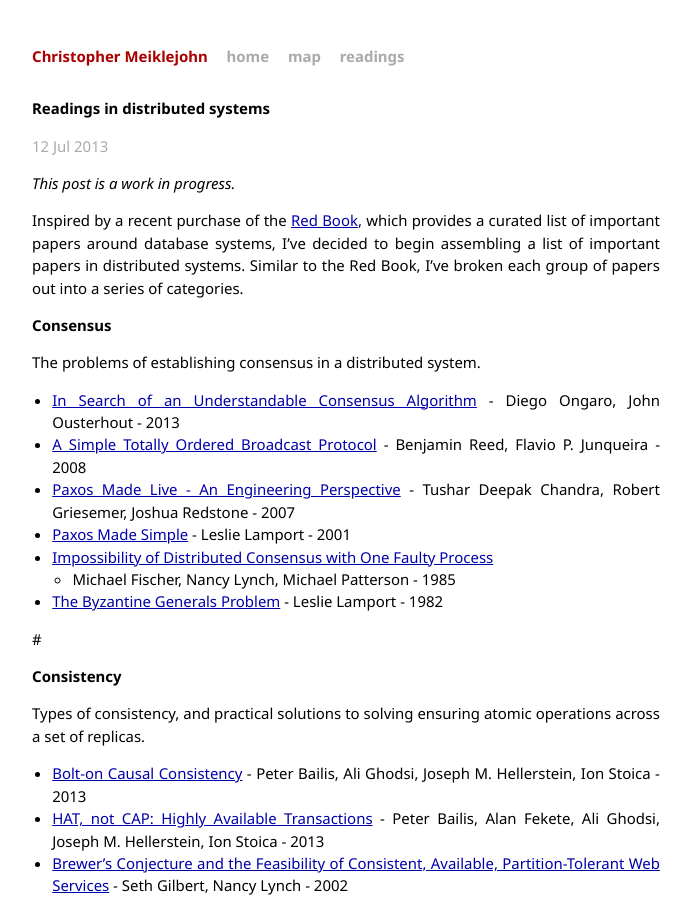
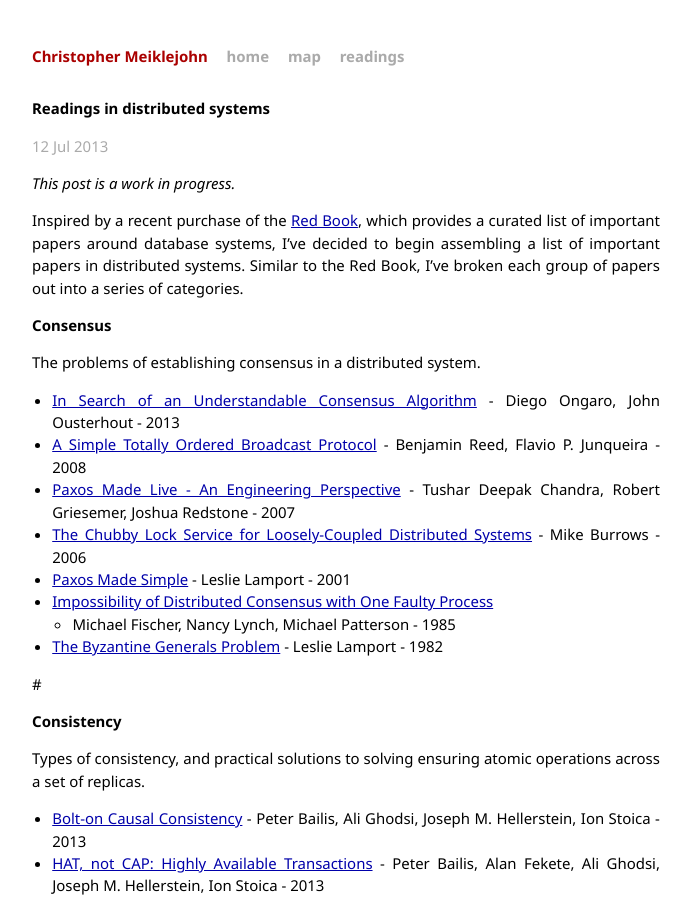
Before and after one commit to cmeiklejohn/cmeiklejohn.github.io, a Jekyll site: the page built from _posts/2013-07-12-readings-in-distributed-systems.markdown, in a window 1280 px wide and 900 px high. Shown: the whole window, without its empty margins (294-985 px from the left). Built offline with Jekyll 4.4.1, drawn with Linux system fonts in a browser that asks for light colours; comment, search, counter and statistics services are not loaded.

Commit message:
add chubby

```diff
--- a/_posts/2013-07-12-readings-in-distributed-systems.markdown
+++ b/_posts/2013-07-12-readings-in-distributed-systems.markdown
@@ -23,6 +23,8 @@ The problems of establishing consensus in a distributed system.
   Flavio P. Junqueira - 2008
 * [Paxos Made Live - An Engineering Perspective][paxoslive] -
     Tushar Deepak Chandra, Robert Griesemer, Joshua Redstone - 2007
+* [The Chubby Lock Service for Loosely-Coupled Distributed Systems][chubby] -
+  Mike Burrows - 2006
 * [Paxos Made Simple][paxossimple] - Leslie Lamport - 2001
 * [Impossibility of Distributed Consensus with One Faulty Process][flp]
   - Michael Fischer, Nancy Lynch, Michael Patterson - 1985
@@ -137,3 +139,4 @@ requests][pull] or leave comments!
 [cap]: http://dl.acm.org/citation.cfm?id=564601
 [bolt]: http://www.bailis.org/talks/bolton-sigmod2013.pdf
 [bigtable]: http://research.google.com/archive/bigtable-osdi06.pdf
+[chubby]: http://research.google.com/archive/chubby-osdi06.pdf
```
